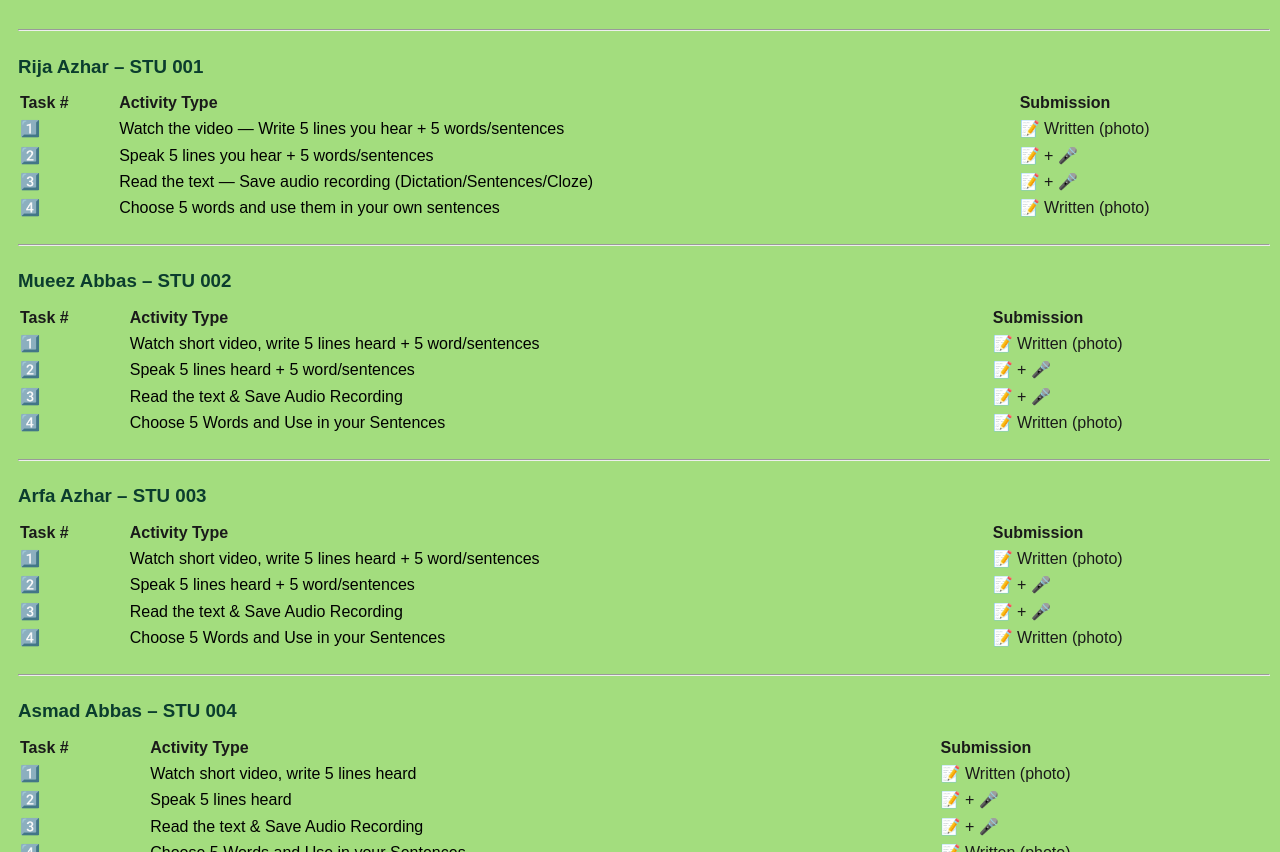
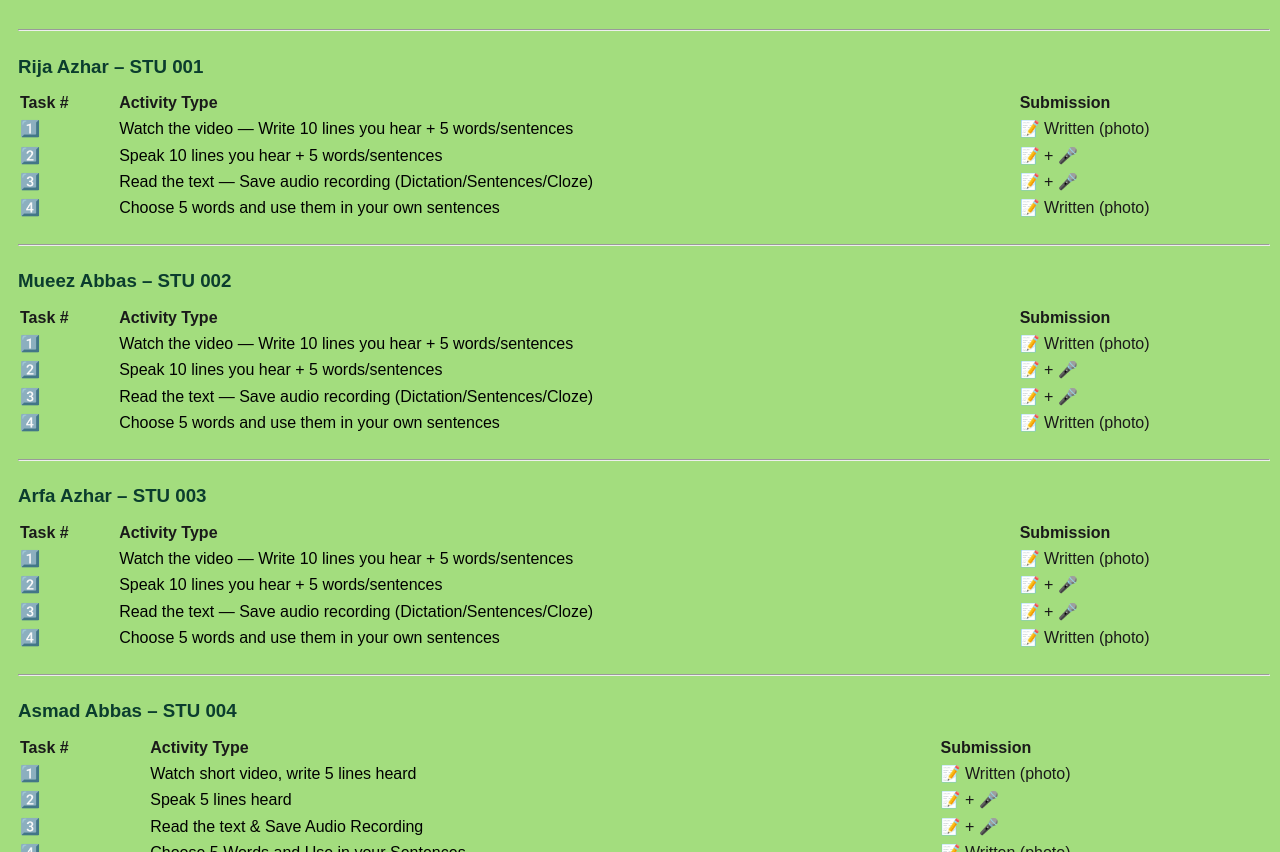
Before and after one commit to SyedXWebDev/SkillForge-Academy, a plain HTML site: page learning.html in a window 1280 px wide. Shown: the part 355-1207 px from the top of the page. Drawn offline with Linux system fonts and the light colour scheme.

Commit message:
learning.html

```diff
--- a/learning.html
+++ b/learning.html
@@ -53,7 +53,7 @@
     <td style="padding: 2px;">1️⃣</td>
     <td style="padding: 2px;">
       <a href="https://www.youtube.com/watch?v=jdOjB0j329g&pp=ygUWdGVkIGVkIFRoZSBXYXRlciBDeWNsZdIHCQm-CQGHKiGM7w%3D%3D" target="_blank">
-        Watch the video — Write 5 lines you hear + 5 words/sentences
+        Watch the video — Write 10 lines you hear + 5 words/sentences
       </a>
     </td>
     <td style="padding: 2px;">📝 Written (photo)</td>
@@ -61,8 +61,8 @@
   <tr>
     <td style="padding: 2px;">2️⃣</td>
     <td style="padding: 2px;">
-      <a href="https://www.youtube.com/watch?v=f2O6mQkFiiw" target="_blank">
-        Speak 5 lines you hear + 5 words/sentences
+      <a href="https://www.youtube.com/watch?v=jdOjB0j329g&pp=ygUWdGVkIGVkIFRoZSBXYXRlciBDeWNsZdIHCQm-CQGHKiGM7w%3D%3D" target="_blank">
+        Speak 10 lines you hear + 5 words/sentences
       </a>
     </td>
     <td style="padding: 2px;">📝 + 🎤</td>
@@ -79,7 +79,7 @@
   <tr>
     <td style="padding: 2px;">4️⃣</td>
     <td style="padding: 2px;">
-      <a href="https://learnenglish.britishcouncil.org/skills/reading/a2-reading/email-friend" target="_blank">
+      <a href="https://www.eslfast.com/begin3/b3/b3006.htm" target="_blank">
         Choose 5 words and use them in your own sentences
       </a>
     </td>
@@ -103,28 +103,45 @@
       <th style="text-align: left; padding: 2px;">Activity Type</th>
       <th style="text-align: left; padding: 2px;">Submission</th>
     </tr>
-  </thead>
-  <tbody>
+  </thead><tbody>
   <tr>
     <td style="padding: 2px;">1️⃣</td>
-      <td style="padding: 2px;"><a href="https://www.youtube.com/watch?v=f2O6mQkFiiw" target="_blank">Watch short video, write 5 lines heard + 5 word/sentences</a></td>
+    <td style="padding: 2px;">
+      <a href="https://www.youtube.com/watch?v=jdOjB0j329g&pp=ygUWdGVkIGVkIFRoZSBXYXRlciBDeWNsZdIHCQm-CQGHKiGM7w%3D%3D" target="_blank">
+        Watch the video — Write 10 lines you hear + 5 words/sentences
+      </a>
+    </td>
     <td style="padding: 2px;">📝 Written (photo)</td>
   </tr>
   <tr>
     <td style="padding: 2px;">2️⃣</td>
-      <td style="padding: 2px;"><a href="https://www.youtube.com/watch?v=f2O6mQkFiiw" target="_blank">Speak 5 lines heard + 5 word/sentences</a></td>
+    <td style="padding: 2px;">
+      <a href="https://www.youtube.com/watch?v=jdOjB0j329g&pp=ygUWdGVkIGVkIFRoZSBXYXRlciBDeWNsZdIHCQm-CQGHKiGM7w%3D%3D" target="_blank">
+        Speak 10 lines you hear + 5 words/sentences
+      </a>
+    </td>
     <td style="padding: 2px;">📝 + 🎤</td>
   </tr>
   <tr>
     <td style="padding: 2px;">3️⃣</td>
-      <td style="padding: 2px;"><a href="https://learnenglish.britishcouncil.org/skills/reading/a2-reading/email-friend" target="_blank">Read the text & Save Audio Recording</a></td>
+    <td style="padding: 2px;">
+      <a href="https://www.eslfast.com/begin3/b3/b3006.htm" target="_blank">
+        Read the text — Save audio recording (Dictation/Sentences/Cloze)
+      </a>
+    </td>
     <td style="padding: 2px;">📝 + 🎤</td>
   </tr>
   <tr>
     <td style="padding: 2px;">4️⃣</td>
-      <td style="padding: 2px;"><a href="https://learnenglish.britishcouncil.org/skills/reading/a2-reading/email-friend" target="_blank">Choose 5 Words and Use in your Sentences</a></td>
+    <td style="padding: 2px;">
+      <a href="https://www.eslfast.com/begin3/b3/b3006.htm" target="_blank">
+        Choose 5 words and use them in your own sentences
+      </a>
+    </td>
     <td style="padding: 2px;">📝 Written (photo)</td>
   </tr>
+</tbody>
+
   </tbody>
 </table>
 
@@ -141,28 +158,45 @@
       <th style="text-align: left; padding: 2px;">Activity Type</th>
       <th style="text-align: left; padding: 2px;">Submission</th>
     </tr>
-  </thead>
-  <tbody>
+  </thead><tbody>
   <tr>
     <td style="padding: 2px;">1️⃣</td>
-      <td style="padding: 2px;"><a href="https://www.youtube.com/watch?v=f2O6mQkFiiw" target="_blank">Watch short video, write 5 lines heard + 5 word/sentences</a></td>
+    <td style="padding: 2px;">
+      <a href="https://www.youtube.com/watch?v=jdOjB0j329g&pp=ygUWdGVkIGVkIFRoZSBXYXRlciBDeWNsZdIHCQm-CQGHKiGM7w%3D%3D" target="_blank">
+        Watch the video — Write 10 lines you hear + 5 words/sentences
+      </a>
+    </td>
     <td style="padding: 2px;">📝 Written (photo)</td>
   </tr>
   <tr>
     <td style="padding: 2px;">2️⃣</td>
-      <td style="padding: 2px;"><a href="https://www.youtube.com/watch?v=f2O6mQkFiiw" target="_blank">Speak 5 lines heard + 5 word/sentences</a></td>
+    <td style="padding: 2px;">
+      <a href="https://www.youtube.com/watch?v=jdOjB0j329g&pp=ygUWdGVkIGVkIFRoZSBXYXRlciBDeWNsZdIHCQm-CQGHKiGM7w%3D%3D" target="_blank">
+        Speak 10 lines you hear + 5 words/sentences
+      </a>
+    </td>
     <td style="padding: 2px;">📝 + 🎤</td>
   </tr>
   <tr>
     <td style="padding: 2px;">3️⃣</td>
-      <td style="padding: 2px;"><a href="https://learnenglish.britishcouncil.org/skills/reading/a2-reading/email-friend" target="_blank">Read the text & Save Audio Recording</a></td>
+    <td style="padding: 2px;">
+      <a href="https://www.eslfast.com/begin3/b3/b3006.htm" target="_blank">
+        Read the text — Save audio recording (Dictation/Sentences/Cloze)
+      </a>
+    </td>
     <td style="padding: 2px;">📝 + 🎤</td>
   </tr>
   <tr>
     <td style="padding: 2px;">4️⃣</td>
-      <td style="padding: 2px;"><a href="https://learnenglish.britishcouncil.org/skills/reading/a2-reading/email-friend" target="_blank">Choose 5 Words and Use in your Sentences</a></td>
+    <td style="padding: 2px;">
+      <a href="https://www.eslfast.com/begin3/b3/b3006.htm" target="_blank">
+        Choose 5 words and use them in your own sentences
+      </a>
+    </td>
     <td style="padding: 2px;">📝 Written (photo)</td>
   </tr>
+</tbody>
+
   </tbody>
 </table>
 
```
Lines whose indentation alone changed are shown as unchanged.
